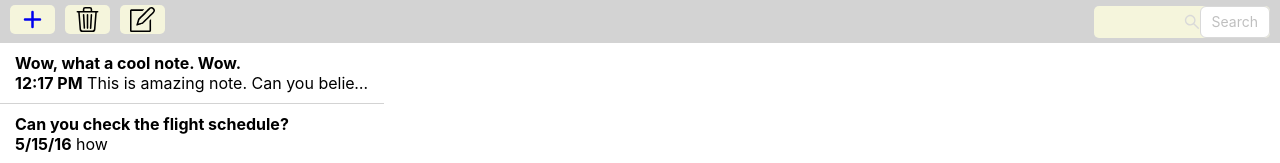
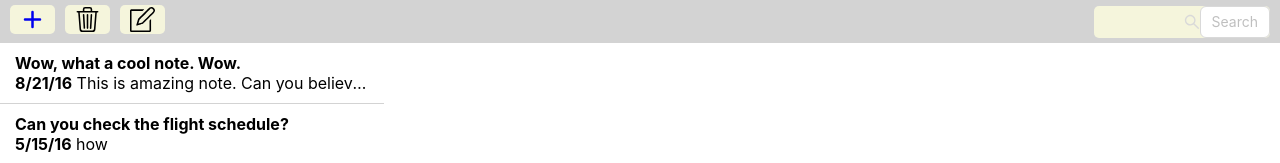
Before and after one commit to Anatolii1996/notes, a React (Create React App) app: page / in a window 1280 px wide. Shown: the top 163 px of the page. Built offline with nearby package versions, Linux system fonts and the light colour scheme.

Commit message:
reflect today's and the old record differently

```diff
--- a/src/components/App.js
+++ b/src/components/App.js
@@ -13,7 +13,7 @@ const messageData = [
     date: "8/21/16",
     text: `#### Wow, what a cool note. Wow.
 
-**12:17 PM** This is amazing note. Can you believe how grate this note is? It\`s the best note.`,
+**8/21/16** This is amazing note. Can you believe how grate this note is? It\`s the best note.`,
 
   },
   {
--- a/src/components/ListItem.jsx
+++ b/src/components/ListItem.jsx
@@ -18,8 +18,24 @@ const ListItem = ({ note, setNotes, notes }) => {
     const noteDate = findDate(note.date);
     const currentDay = moment().format("YYYYMMDD");
     if(currentDay==noteDate){
-        setNotes()
-        console.log(notes.find((el)=>el.id==note.id).text.replace(/\*\*(.*?)\*\*/g, String(moment().format("HH:mm A"))));
+        setNotes(notes => {
+            // make a copy of the notes array
+            const updatedNotes = [...notes];
+
+            // find the index of the note to update
+            const index = updatedNotes.findIndex(el => el.id === note.id);
+
+            // update the text of the note with the current time
+            updatedNotes[index] = {
+              ...updatedNotes[index],
+              text: updatedNotes[index].text.replace(/\*\*(.*?)\*\*/g, String(`**${moment().format("HH:mm A")}**`))
+            };
+
+            // return the updated notes array
+            return updatedNotes;
+          });
+        // setNotes()
+        // console.log(notes.find((el)=>el.id==note.id).text.replace(/\*\*(.*?)\*\*/g, String(moment().format("HH:mm A"))));
     }
   }, [])
 
```
